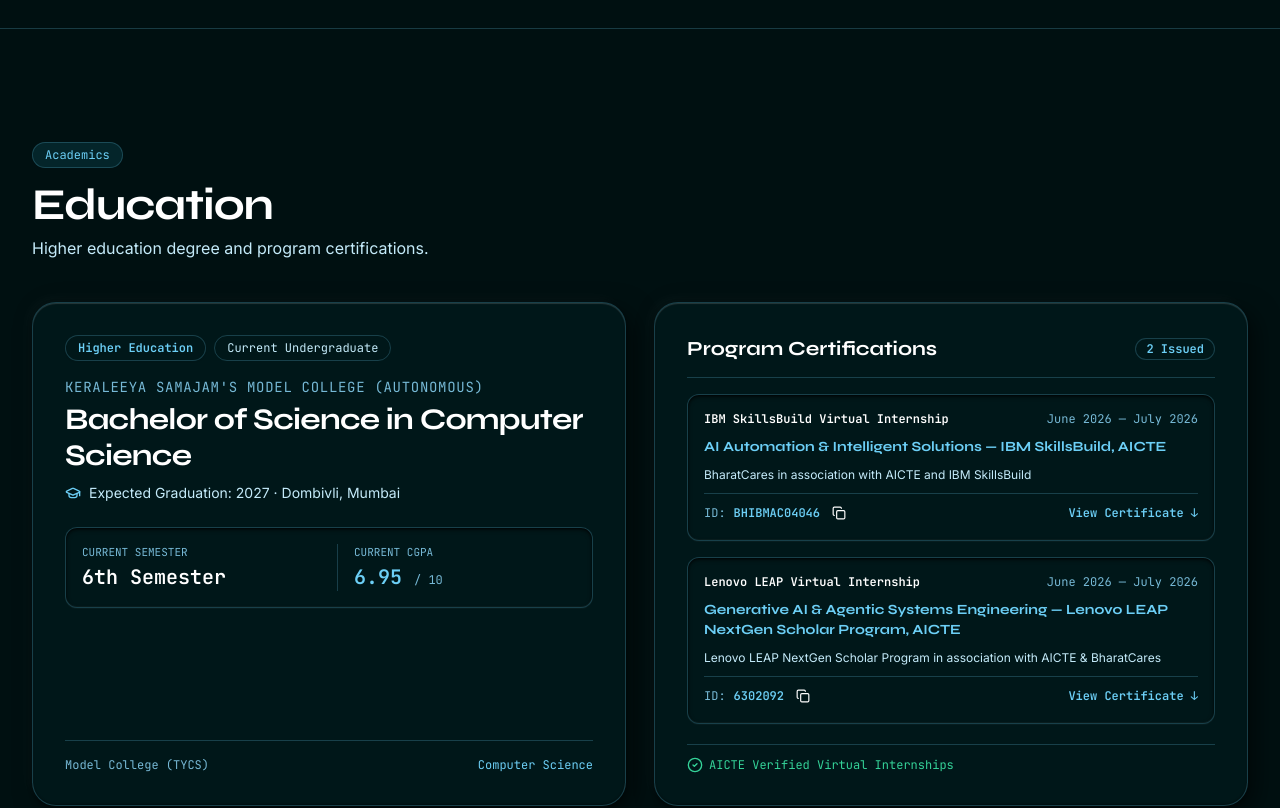
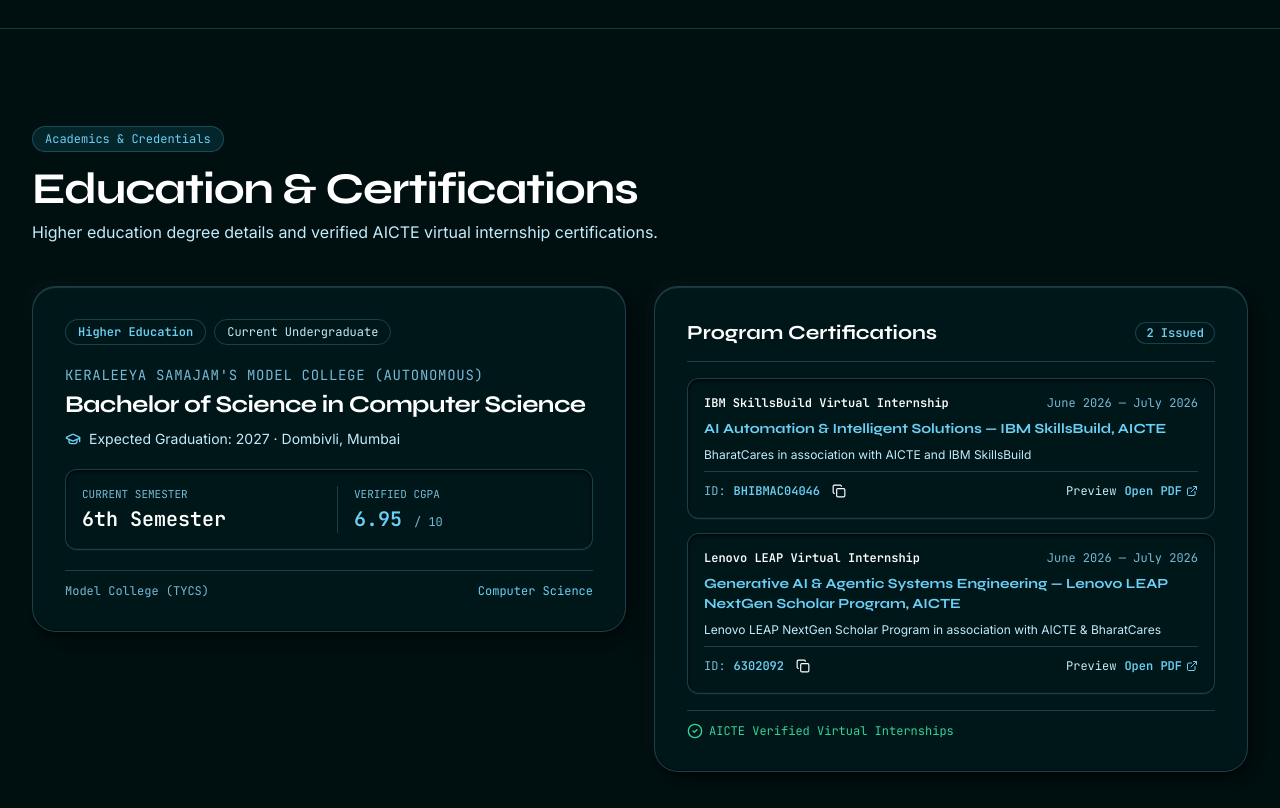
Before and after one commit to SarthakMandhare34/sarthak-portfolio, a React (Vite) app: page / in a window 1280 px wide. Shown: the part 5660-6468 px from the top of the page. Built offline with nearby package versions, Linux system fonts and the light colour scheme.

Commit message:
fix(education): compact card proportions and clean popup certificate modal

```diff
--- a/src/components/Education.tsx
+++ b/src/components/Education.tsx
@@ -5,7 +5,9 @@ import {
   CheckCircle2,
   Copy,
   Check,
+  ExternalLink,
   X,
+  FileText,
 } from 'lucide-react';
 import anime from 'animejs';
 import { TactileButton } from './TactileButton';
@@ -18,7 +20,7 @@ interface CertificateData {
   date: string;
   certificateId: string;
   description: string;
-  pdfUrl?: string;
+  pdfUrl: string;
 }
 
 const CERTIFICATES: CertificateData[] = [
@@ -48,10 +50,10 @@ const CERTIFICATES: CertificateData[] = [
 
 export function Education() {
   const sectionRef = useRef<HTMLElement>(null);
-  const [expandedCertId, setExpandedCertId] = useState<string | null>(null);
+  const [modalCert, setModalCert] = useState<CertificateData | null>(null);
   const [copiedCertId, setCopiedCertId] = useState<string | null>(null);
 
-  // Butter-smooth 60fps/120fps Anime.js bi-directional scroll animation
+  // Snappy Anime.js scroll animation
   useEffect(() => {
     const sectionEl = sectionRef.current;
     if (!sectionEl) return;
@@ -65,7 +67,6 @@ export function Education() {
           if (entry.isIntersecting) {
             anime.remove([sectionEl, header, cards]);
 
-            // Animate main section wrapper
             anime({
               targets: sectionEl,
               opacity: [0, 1],
@@ -74,7 +75,6 @@ export function Education() {
               easing: 'cubicBezier(0.16, 1, 0.3, 1)',
             });
 
-            // Animate header
             anime({
               targets: header,
               opacity: [0, 1],
@@ -84,7 +84,6 @@ export function Education() {
               delay: 30,
             });
 
-            // Animate cards with snappy micro-stagger
             anime({
               targets: cards,
               opacity: [0, 1],
@@ -94,7 +93,6 @@ export function Education() {
               easing: 'easeOutCubic',
             });
           } else {
-            // Smooth exit reset for continuous bi-directional scroll animation
             anime.remove([sectionEl, header, cards]);
             anime({
               targets: [sectionEl, header, cards],
@@ -113,46 +111,52 @@ export function Education() {
     return () => observer.disconnect();
   }, []);
 
+  // Handle ESC key for certificate modal
+  useEffect(() => {
+    const handleKeyDown = (e: KeyboardEvent) => {
+      if (e.key === 'Escape' && modalCert) {
+        setModalCert(null);
+      }
+    };
+    window.addEventListener('keydown', handleKeyDown);
+    return () => window.removeEventListener('keydown', handleKeyDown);
+  }, [modalCert]);
+
   const handleCopyId = (id: string) => {
     navigator.clipboard.writeText(id);
     setCopiedCertId(id);
     setTimeout(() => setCopiedCertId(null), 2000);
   };
 
-  const toggleCert = (id: string) => {
-    setExpandedCertId((prev) => (prev === id ? null : id));
-  };
-
   return (
     <section
       id="education"
       ref={sectionRef}
-      className="w-full bg-[var(--bg-base)] py-14 sm:py-20 md:py-28 transition-colors duration-450 border-t border-[var(--border)] relative opacity-0"
+      className="w-full bg-[var(--bg-base)] py-14 sm:py-20 md:py-24 transition-colors duration-450 border-t border-[var(--border)] relative opacity-0"
     >
       <div className="max-w-[1280px] mx-auto px-4 sm:px-6 lg:px-8 relative z-10">
 
         {/* ──────────────── SECTION HEADER ──────────────── */}
-        <div className="edu-header mb-7 sm:mb-10 max-w-3xl opacity-0">
+        <div className="edu-header mb-8 sm:mb-10 max-w-3xl opacity-0">
           <div className="inline-flex items-center gap-2 px-3 py-1 rounded-full bg-[var(--bg-elevated)] border border-[var(--border)] text-xs font-mono-code text-[var(--accent)] mb-3">
-            <span>Academics</span>
+            <span>Academics &amp; Credentials</span>
           </div>
           <h2 className="font-display font-bold text-[clamp(26px,5.5vw,44px)] text-[var(--text-primary)] leading-[1.12] tracking-tight">
-            Education
+            Education &amp; Certifications
           </h2>
           <p className="font-inter text-[13px] sm:text-[15px] md:text-[16px] text-[var(--text-secondary)] mt-1.5 leading-relaxed">
-            Higher education degree and program certifications.
+            Higher education degree details and verified AICTE virtual internship certifications.
           </p>
         </div>
 
-        {/* ──────────────── DUAL-COLUMN GRID ──────────────── */}
-        <div className="grid grid-cols-1 lg:grid-cols-12 gap-5 sm:gap-7 items-stretch">
+        {/* ──────────────── DUAL-COLUMN GRID: CONTENT-DRIVEN HEIGHTS ──────────────── */}
+        <div className="grid grid-cols-1 lg:grid-cols-12 gap-5 sm:gap-7 items-start">
 
           {/* ────── LEFT COLUMN: UNDERGRADUATE DEGREE (6 cols) ────── */}
-          <div className="edu-feature-card neumorphic-card relative p-4 sm:p-7 md:p-8 opacity-0 lg:col-span-6 flex flex-col justify-between space-y-5 border border-[var(--border)] bg-[var(--bg-elevated)]/90 rounded-2xl">
-            <div>
+          <div className="edu-feature-card neumorphic-card p-5 sm:p-7 md:p-8 opacity-0 lg:col-span-6 space-y-5 border border-[var(--border)] bg-[var(--bg-elevated)]/90 rounded-2xl">
             {/* Meta Badges */}
-              <div className="flex flex-wrap items-center gap-2 text-xs font-mono-code mb-4">
-                <span className="px-3 py-1 rounded-full border border-[var(--border)] bg-[var(--bg-surface)] text-[var(--accent)] font-semibold shadow-xs">
+            <div className="flex flex-wrap items-center gap-2 text-xs font-mono-code">
+              <span className="px-3 py-1 rounded-full border border-[var(--border)] bg-[var(--bg-surface)] text-[var(--accent)] font-semibold">
                 Higher Education
               </span>
               <span className="px-3 py-1 rounded-full border border-[var(--border)] text-[var(--text-secondary)]">
@@ -165,18 +169,18 @@ export function Education() {
               <p className="text-xs sm:text-sm font-mono-code text-[var(--text-dim)] uppercase tracking-wider mb-1">
                 Keraleeya Samajam&apos;s Model College (Autonomous)
               </p>
-                <h3 className="font-display font-bold text-xl sm:text-2xl md:text-3xl text-[var(--text-primary)] tracking-tight break-words">
+              <h3 className="font-display font-bold text-xl sm:text-2xl text-[var(--text-primary)] tracking-tight">
                 Bachelor of Science in Computer Science
               </h3>
 
-                <p className="mt-2.5 text-xs sm:text-sm font-inter text-[var(--text-secondary)] flex items-center gap-2 flex-wrap">
+              <p className="mt-2 text-xs sm:text-sm font-inter text-[var(--text-secondary)] flex items-center gap-2 flex-wrap">
                 <GraduationCap className="w-4 h-4 text-[var(--accent)] shrink-0" />
                 <span>Expected Graduation: 2027 · Dombivli, Mumbai</span>
               </p>
             </div>
 
-              {/* Academic Standing & CGPA Box */}
-              <div className="mt-4 sm:mt-6 p-3 sm:p-4 rounded-xl tactile-inset grid grid-cols-2 gap-3 sm:gap-4">
+            {/* Academic Standing & Verified CGPA Box */}
+            <div className="p-3.5 sm:p-4 rounded-xl tactile-inset grid grid-cols-2 gap-3 sm:gap-4">
               <div>
                 <span className="text-[10px] sm:text-[11px] font-mono-code text-[var(--text-dim)] uppercase block">
                   Current Semester
@@ -187,27 +191,23 @@ export function Education() {
               </div>
               <div className="border-l border-[var(--border)] pl-3 sm:pl-4">
                 <span className="text-[10px] sm:text-[11px] font-mono-code text-[var(--text-dim)] uppercase block">
-                    Current CGPA
+                  Verified CGPA
                 </span>
                 <span className="font-mono-code font-bold text-base sm:text-xl text-[var(--accent)] mt-0.5 block">
                   6.95 <span className="text-xs text-[var(--text-dim)] font-normal">/ 10</span>
                 </span>
               </div>
             </div>
-            </div>
 
-            <div className="pt-4 border-t border-[var(--border)] flex items-center justify-between text-xs font-mono-code text-[var(--text-dim)]">
+            <div className="pt-3 border-t border-[var(--border)] flex items-center justify-between text-xs font-mono-code text-[var(--text-dim)]">
               <span>Model College (TYCS)</span>
               <span className="text-[var(--accent)]">Computer Science</span>
             </div>
           </div>
 
           {/* ────── RIGHT COLUMN: PROGRAM CERTIFICATIONS (6 cols) ────── */}
-          <div className="lg:col-span-6 flex flex-col justify-between space-y-6">
-
-            <div className="edu-feature-card neumorphic-card p-4 sm:p-7 md:p-8 opacity-0 border border-[var(--border)] bg-[var(--bg-elevated)]/90 rounded-2xl flex flex-col justify-between space-y-5">
-              <div>
-                <div className="flex items-center justify-between border-b border-[var(--border)] pb-3.5 mb-4">
+          <div className="edu-feature-card neumorphic-card p-5 sm:p-7 md:p-8 opacity-0 lg:col-span-6 space-y-4 border border-[var(--border)] bg-[var(--bg-elevated)]/90 rounded-2xl">
+            <div className="flex items-center justify-between border-b border-[var(--border)] pb-3.5">
               <h3 className="font-display font-bold text-lg sm:text-xl text-[var(--text-primary)]">
                 Program Certifications
               </h3>
@@ -216,18 +216,12 @@ export function Education() {
               </span>
             </div>
 
-                {/* 2 Certificates with Inline Expansion in their Own Space */}
-                <div className="space-y-3.5 sm:space-y-4">
-                  {CERTIFICATES.map((cert) => {
-                    const isCertExpanded = expandedCertId === cert.id;
-
-                    return (
+            {/* 2 Clean, Compact Certificate Cards */}
+            <div className="space-y-3.5">
+              {CERTIFICATES.map((cert) => (
                 <div
                   key={cert.id}
-                        id={`cert-${cert.id}`}
-                        className={`p-3.5 sm:p-4 rounded-xl tactile-inset space-y-2.5 transition-all ${
-                          isCertExpanded ? 'ring-2 ring-[var(--accent)]/50 shadow-md' : ''
-                        }`}
+                  className="p-3.5 sm:p-4 rounded-xl tactile-inset space-y-2 hover:border-[var(--accent)]/40 transition-colors"
                 >
                   <div className="flex items-center justify-between text-xs font-mono-code">
                     <span className="font-bold text-[var(--text-primary)]">{cert.platform}</span>
@@ -245,11 +239,11 @@ export function Education() {
                   <div className="pt-2 flex flex-col sm:flex-row sm:items-center justify-between gap-2 text-xs font-mono-code border-t border-[var(--border)]">
                     <div className="flex items-center gap-2">
                       <span className="text-[var(--text-dim)]">ID:</span>
-                            <span className="text-[var(--accent)] font-bold break-all">{cert.certificateId}</span>
+                      <span className="text-[var(--accent)] font-bold">{cert.certificateId}</span>
                       <button
                         onClick={() => handleCopyId(cert.certificateId)}
                         className="p-1 hover:text-[var(--accent)] transition-colors cursor-pointer shrink-0"
-                              title="Copy ID"
+                        title="Copy Certificate ID"
                       >
                         {copiedCertId === cert.certificateId ? (
                           <Check className="w-3.5 h-3.5 text-[var(--success)]" />
@@ -259,92 +253,26 @@ export function Education() {
                       </button>
                     </div>
 
+                    <div className="flex items-center gap-2">
                       <button
-                            onClick={() => toggleCert(cert.id)}
-                            className="text-[var(--accent)] hover:underline inline-flex items-center gap-1 cursor-pointer font-semibold"
+                        onClick={() => setModalCert(cert)}
+                        className="text-[var(--text-secondary)] hover:text-[var(--text-primary)] transition-colors cursor-pointer text-xs"
                       >
-                            <span>{isCertExpanded ? 'Hide Certificate ↑' : 'View Certificate ↓'}</span>
+                        Preview
                       </button>
-                        </div>
-
-                        {/* ──────────────── INLINE EXPANDABLE CERTIFICATE VIEWER (IN ITS OWN SPACE) ──────────────── */}
-                        {isCertExpanded && (
-                          <div className="mt-3 pt-3 border-t border-[var(--border)] space-y-3 animate-fade-in">
-                            <div className="flex items-center justify-between text-xs font-mono-code text-[var(--accent)]">
-                              <span className="flex items-center gap-1.5 font-semibold">
-                                <Award className="w-3.5 h-3.5" />
-                                <span>Official Verified Credential Document</span>
-                              </span>
-                              <button
-                                onClick={() => toggleCert(cert.id)}
-                                className="text-[var(--text-secondary)] hover:text-[var(--text-primary)] cursor-pointer flex items-center gap-1 text-xs"
-                              >
-                                <span>Close</span>
-                                <X className="w-3.5 h-3.5" />
-                              </button>
-                            </div>
-
-                            {cert.pdfUrl && (
-                              <div className="tactile-display-frame w-full">
-                                <div className="h-64 sm:h-80 w-full rounded-[0.95rem] overflow-hidden bg-[#1e1e1e]">
-                                  <object
-                                    data={`${cert.pdfUrl}#toolbar=0&navpanes=0`}
-                                    type="application/pdf"
-                                    className="w-full h-full"
-                                  >
-                                    <iframe
-                                      src={`${cert.pdfUrl}#toolbar=0&navpanes=0`}
-                                      title={`${cert.title} Preview`}
-                                      className="w-full h-full border-0"
-                                    >
-                                      <div className="p-4 text-center text-xs text-[var(--text-secondary)]">
-                                        <p>Document preview unavailable inline.</p>
                       <a
                         href={cert.pdfUrl}
                         target="_blank"
                         rel="noopener noreferrer"
-                                          className="text-[var(--accent)] underline mt-1 inline-block"
+                        className="text-[var(--accent)] hover:underline inline-flex items-center gap-1 font-semibold"
                       >
-                                          Open Certificate PDF
+                        <span>Open PDF</span>
+                        <ExternalLink className="w-3 h-3" />
                       </a>
                     </div>
-                                    </iframe>
-                                  </object>
                   </div>
                 </div>
-                            )}
-
-                            <p className="font-inter text-xs text-[var(--text-secondary)] leading-relaxed">
-                              {cert.description}
-                            </p>
-
-                            <div className="pt-2 flex flex-wrap items-center justify-end gap-2 text-xs font-mono-code">
-                              {cert.pdfUrl && (
-                                <TactileButton
-                                  href={cert.pdfUrl}
-                                  target="_blank"
-                                  rel="noopener noreferrer"
-                                  variant="primary"
-                                  size="sm"
-                                >
-                                  <Award className="w-3.5 h-3.5" />
-                                  <span>Open PDF in Tab ↗</span>
-                                </TactileButton>
-                              )}
-                              <TactileButton
-                                onClick={() => toggleCert(cert.id)}
-                                variant="secondary"
-                                size="sm"
-                              >
-                                <span>Hide Document ↑</span>
-                              </TactileButton>
-                            </div>
-                          </div>
-                        )}
-                      </div>
-                    );
-                  })}
-                </div>
+              ))}
             </div>
 
             <div className="pt-3 border-t border-[var(--border)] text-xs font-mono-code text-[var(--success)] flex items-center gap-1.5">
@@ -354,9 +282,72 @@ export function Education() {
           </div>
 
         </div>
+
       </div>
 
+      {/* ──────────────── CLEAN POPUP MODAL FOR CERTIFICATE PREVIEW (NO INLINE CLUTTER) ──────────────── */}
+      {modalCert && (
+        <div className="fixed inset-0 z-50 flex items-center justify-center p-4 bg-black/75 backdrop-blur-sm animate-fade-in">
+          <div className="relative w-full max-w-2xl bg-[var(--bg-elevated)] border border-[var(--border)] rounded-2xl shadow-2xl p-5 sm:p-6 space-y-4">
+            <div className="flex items-center justify-between border-b border-[var(--border)] pb-3">
+              <div className="flex items-center gap-2 text-xs font-mono-code text-[var(--accent)]">
+                <Award className="w-4 h-4" />
+                <span className="font-semibold">{modalCert.platform} · {modalCert.certificateId}</span>
               </div>
+              <button
+                onClick={() => setModalCert(null)}
+                className="p-1.5 rounded-lg hover:bg-[var(--bg-surface)] text-[var(--text-secondary)] hover:text-[var(--text-primary)] cursor-pointer"
+                aria-label="Close modal"
+              >
+                <X className="w-4 h-4" />
+              </button>
+            </div>
+
+            <div className="h-72 sm:h-96 w-full rounded-xl overflow-hidden bg-black/40 border border-[var(--border)]">
+              <object
+                data={`${modalCert.pdfUrl}#toolbar=0`}
+                type="application/pdf"
+                className="w-full h-full"
+              >
+                <div className="h-full flex flex-col items-center justify-center p-6 text-center text-xs text-[var(--text-secondary)] space-y-2">
+                  <p>Document preview unavailable in your browser viewer.</p>
+                  <a
+                    href={modalCert.pdfUrl}
+                    target="_blank"
+                    rel="noopener noreferrer"
+                    className="text-[var(--accent)] underline font-semibold"
+                  >
+                    Open Certificate PDF in new tab ↗
+                  </a>
+                </div>
+              </object>
+            </div>
+
+            <div className="flex flex-col sm:flex-row sm:items-center justify-between gap-3 text-xs font-mono-code pt-1">
+              <span className="text-[var(--text-secondary)] truncate">
+                {modalCert.title}
+              </span>
+              <div className="flex items-center gap-2 shrink-0">
+                <a
+                  href={modalCert.pdfUrl}
+                  target="_blank"
+                  rel="noopener noreferrer"
+                  className="px-3 py-1.5 rounded-lg bg-[var(--accent)] text-[#001011] font-bold inline-flex items-center gap-1 hover:opacity-90"
+                >
+                  <span>Open PDF in Tab</span>
+                  <ExternalLink className="w-3.5 h-3.5" />
+                </a>
+                <button
+                  onClick={() => setModalCert(null)}
+                  className="px-3 py-1.5 rounded-lg border border-[var(--border)] text-[var(--text-secondary)] hover:text-[var(--text-primary)] cursor-pointer"
+                >
+                  Close
+                </button>
+              </div>
+            </div>
+          </div>
+        </div>
+      )}
     </section>
   );
 }
```
Lines whose indentation alone changed are shown as unchanged.
